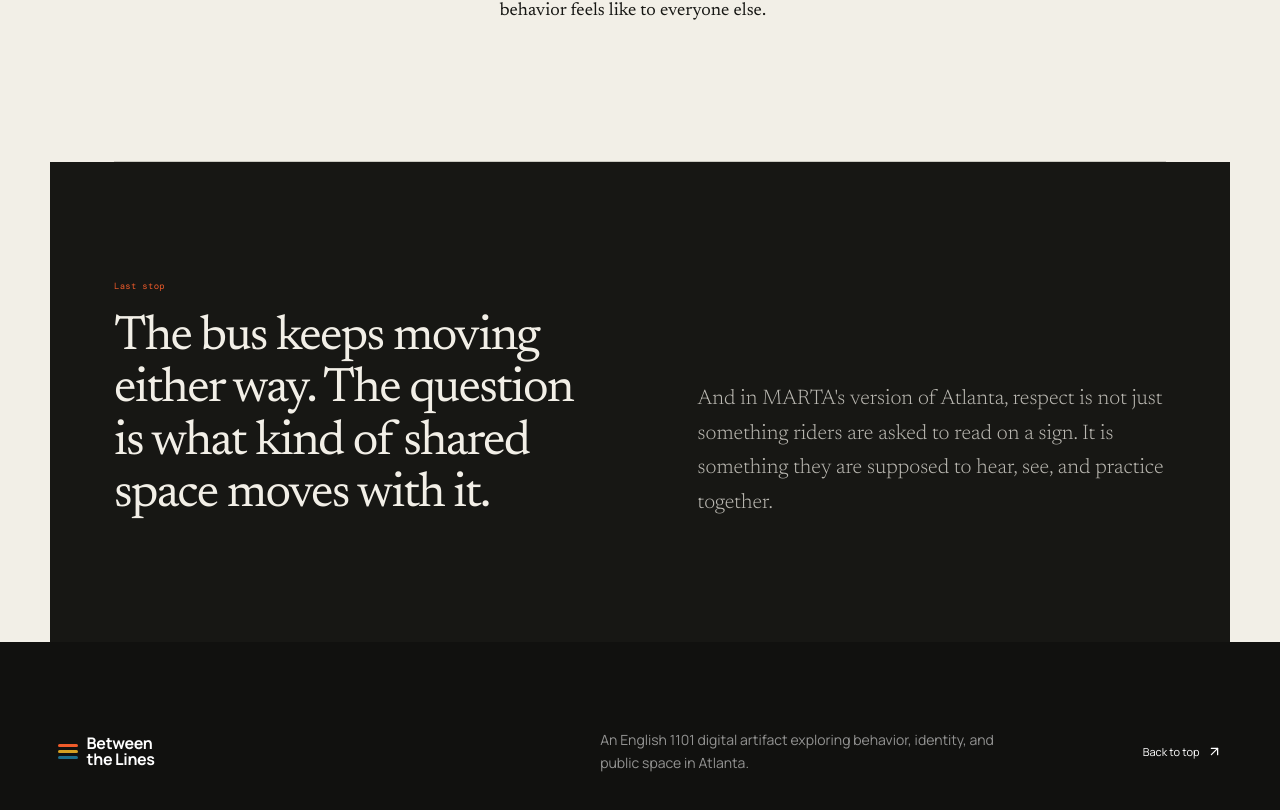
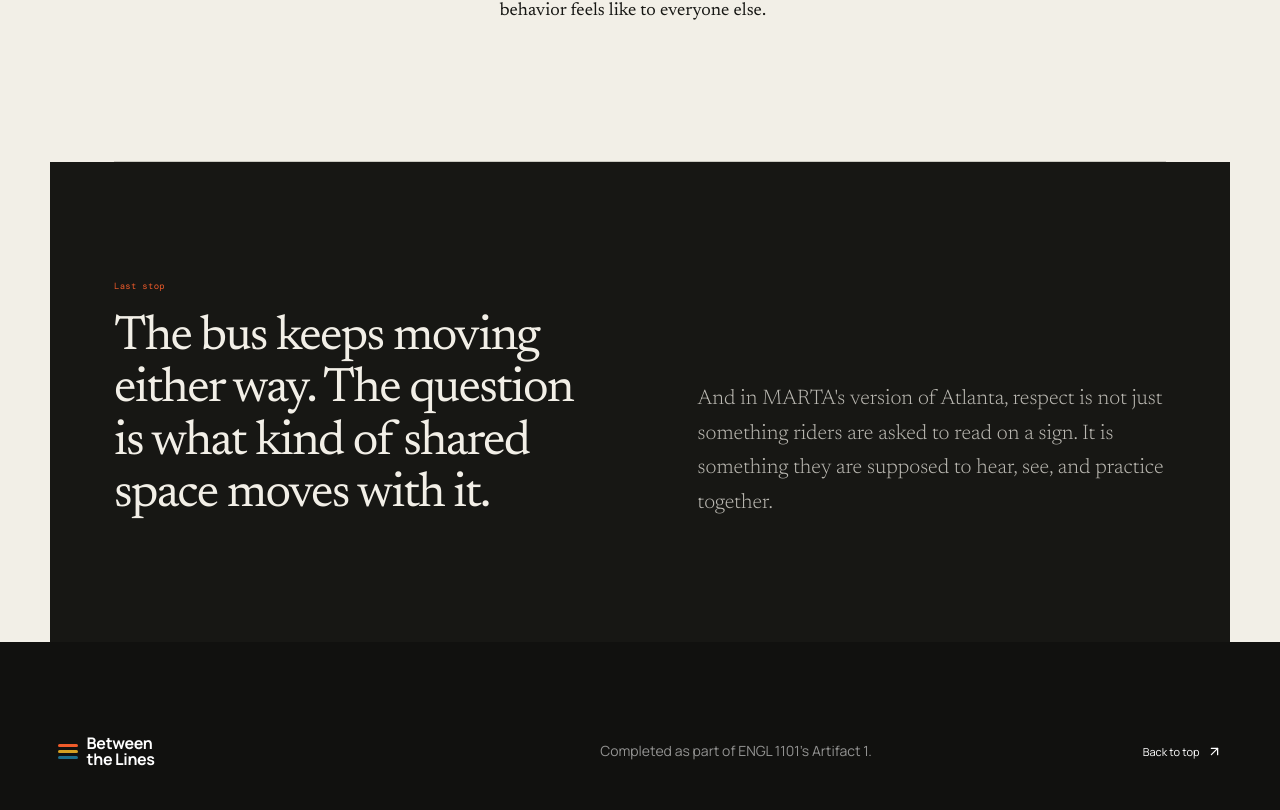
Before and after one commit to ThePyProgrammer/engl1101, a React (Vite) app: page / in a window 1280 px wide. Shown: the part 4828-5638 px from the top of the page. Built offline with nearby package versions, Linux system fonts and the light colour scheme; a web font is replaced by a local one.

Commit message:
chore: adjust ENGL 1101 description in footer

```diff
--- a/src/main.jsx
+++ b/src/main.jsx
@@ -158,7 +158,7 @@ function App() {
 
       <footer>
         <div className="wordmark footer-mark"><span className="line-mark"><i /><i /><i /></span><span>Between<br />the Lines</span></div>
-        <p>An English 1101 digital artifact exploring behavior, identity, and public space in Atlanta.</p>
+        <p>Completed as part of ENGL 1101's Artifact 1.</p>
         <a href="#top">Back to top <ArrowUpRight size={15} /></a>
       </footer>
 
```
